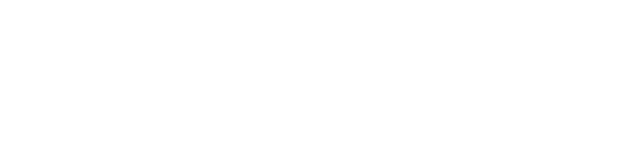
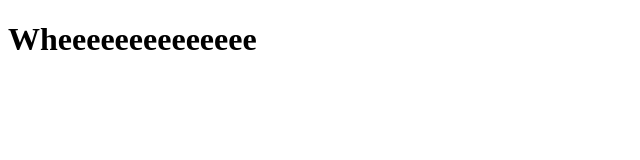
Before and after one commit to cory529/crap-portofolio, a plain HTML site: page index.html in a window 1280 px wide. Shown: the whole page, without its empty margins (0-640 px from the left). Drawn offline with Linux system fonts and the light colour scheme.

Commit message:
edit index-html

```diff
--- a/index.html
+++ b/index.html
@@ -5,6 +5,6 @@
     <title>crappy</title>
   </head>
   <body>
-
+    <h1>Wheeeeeeeeeeeeee</h1>
   </body>
 </html>
```
